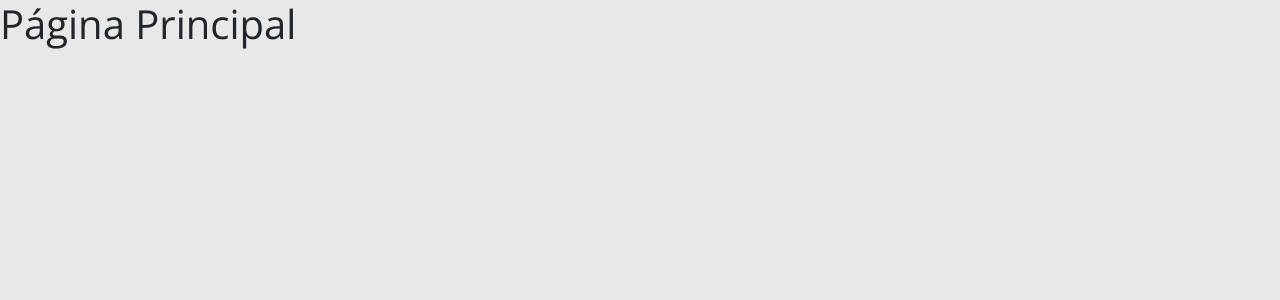
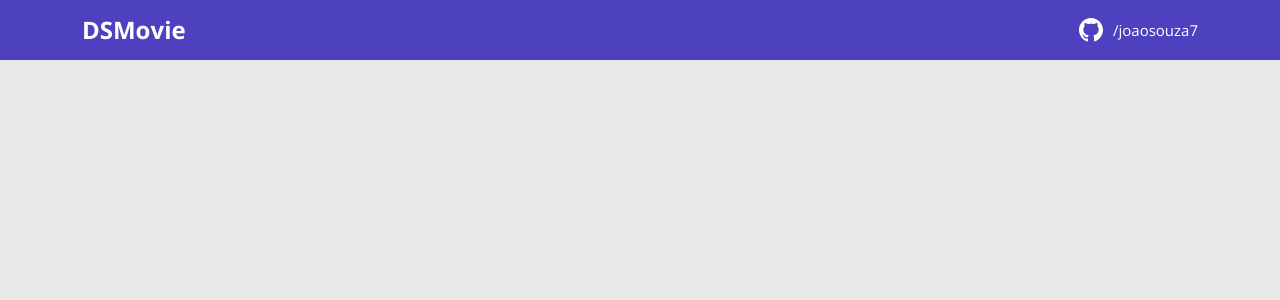
Before and after one commit to joaosouza7/dsmovie, a React (Create React App) app in the folder frontend/: page / in a window 1280 px wide. Shown: the top 300 px of the page. Built offline with nearby package versions, Linux system fonts and the light colour scheme.

Commit message:
:sparkles: Navbar

```diff
--- a/frontend/public/index.html
+++ b/frontend/public/index.html
@@ -8,7 +8,7 @@
       name="description"
       content="Web site created using create-react-app"
     />
-    <title>DS Movie</title>
+    <title>DSMovie</title>
   </head>
   <body>
     <noscript>Você precisa habilitar o JavaScript para rodar este app.</noscript>
--- a/frontend/src/App.tsx
+++ b/frontend/src/App.tsx
@@ -1,6 +1,8 @@
+import Navbar from './components/Navbar';
+
 function App() {
   return(
-    <h1>Página Principal</h1>
+    <Navbar />
   );
 }
 
--- /dev/null
+++ b/frontend/src/components/Navbar/index.tsx
@@ -0,0 +1,22 @@
+import { ReactComponent as GithubIcon } from 'assets/img/github.svg';
+import './styles.css';
+
+function Navbar() {
+    return(
+        <header>
+            <nav className='container'>
+                <div className='dsmovie-nav-content'>
+                    <h1>DSMovie</h1>
+                    <a href="https://github.com/joaosouza7">
+                        <div className='dsmovie-contact-container'>
+                            <GithubIcon />
+                            <p className='dsmovie-contact-link'>/joaosouza7</p>
+                        </div>
+                    </a>
+                </div>
+            </nav>
+        </header>
+    );
+}
+
+export default Navbar;
--- /dev/null
+++ b/frontend/src/components/Navbar/styles.css
@@ -0,0 +1,29 @@
+header {
+    height: 60px;
+    background-color: var(--color-primary);
+    display: flex;
+    align-items: center;
+}
+
+.dsmovie-nav-content {
+    display: flex;
+    align-items: center;
+    justify-content: space-between;
+    color: #fff;
+}
+
+.dsmovie-nav-content h1 {
+    font-size: 24px;
+    margin: 0;
+    font-weight: 700;
+}
+
+.dsmovie-contact-container {
+    display: flex;
+    align-items: center;
+}
+
+.dsmovie-contact-link {
+    margin: 0 0 0 10px;
+    font-size: 15px;
+}
--- a/frontend/tsconfig.json
+++ b/frontend/tsconfig.json
@@ -1,5 +1,6 @@
 {
   "compilerOptions": {
+    "baseUrl": "./src",
     "target": "es5",
     "lib": [
       "dom",
```
Also changed, not shown: frontend/src/assets/img/github.svg (added).
